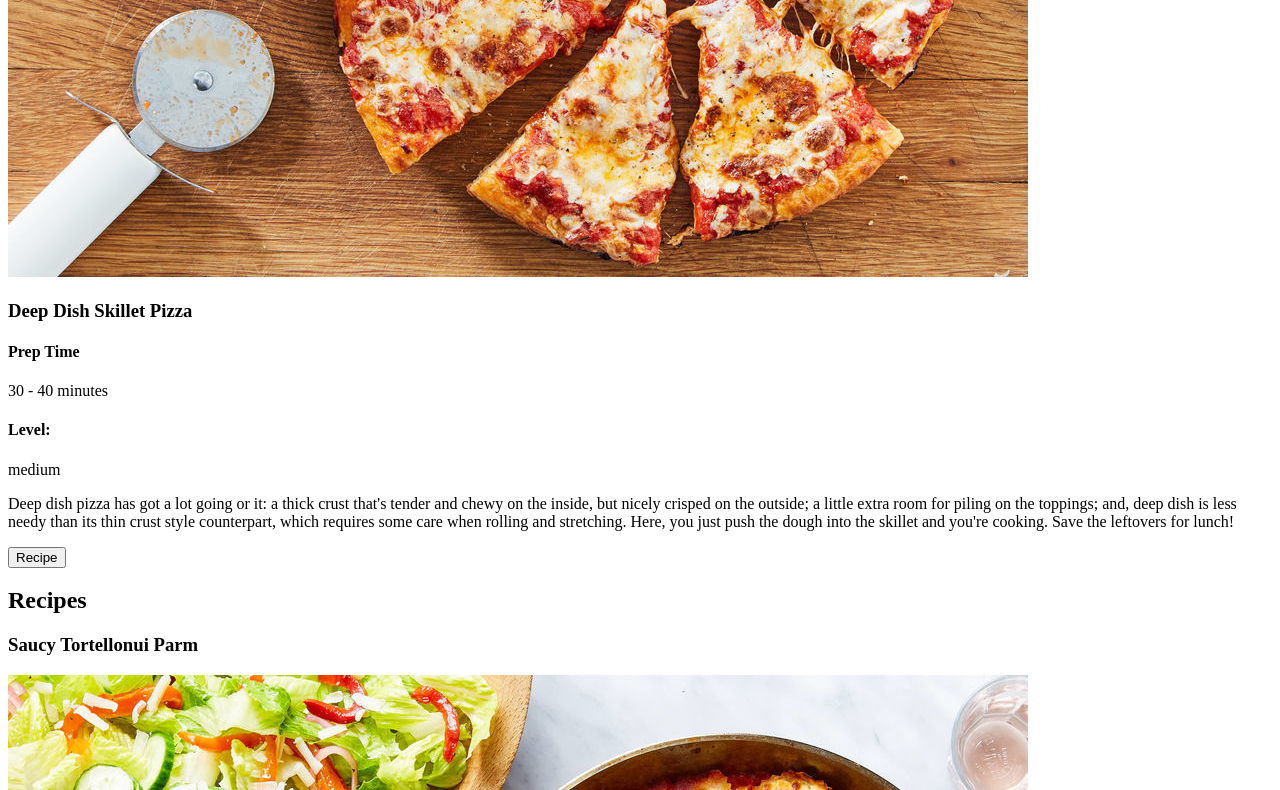
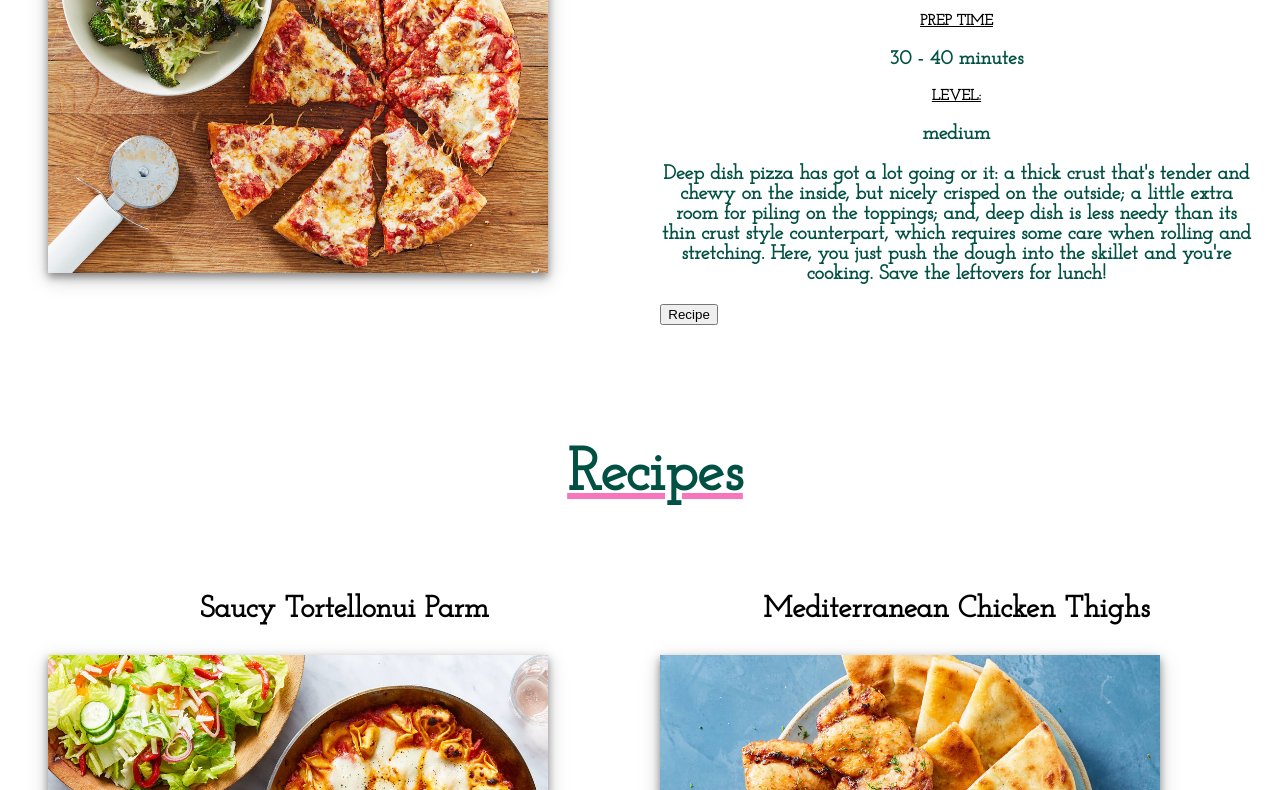
Before and after one commit to UnstableBrute/HTML-AND-CSS-PROJECTS, a plain HTML site: page BasicHTMLandCSS/simple-recipes/index.html in a window 1280 px wide. Shown: the part 600-1390 px from the top of the page. Drawn offline with Linux system fonts and the light colour scheme.

Commit message:
Video 5 content
styled the body text and started on the image styling.

```diff
--- a/BasicHTMLandCSS/simple-recipes/css/style.css
+++ b/BasicHTMLandCSS/simple-recipes/css/style.css
@@ -1,5 +1,8 @@
 /*import link for the 'josafin slab' font from fonts.google.com*/
 @import url('https://fonts.googleapis.com/css2?family=Josefin+Slab:ital@0;1&display=swap');
+
+/*import link for the 'sacramento' font from fonts.google.com*/
+@import url('https://fonts.googleapis.com/css2?family=Sacramento&display=swap');
 
 html{
     overflow-x: hidden; /*prevents the browser from displaying a left to right sroll bar as a result of negative margin values*/
@@ -24,7 +27,7 @@ ul{
 
 a{
     display: block; /*displays anchor elements vertically on a new line, this was added so the drop down menu displays vertically and not horizontally on the screen*/
-    font-family: "Josefin Slab", serif;
+    font-family: "Josefin Slab", serif; /*font from fonts.google.com*/
     font-size: 25px;
     font-weight: 800;
     color: rgb(247, 117, 188);
@@ -86,9 +89,75 @@ td{
 }
 
 td p{
-    font-family: "Josefin Slab", serif;
+    font-family: "Josefin Slab", serif; /*font from fonts.google.com*/
     font-size: 20px;
     font-weight: 600;
     text-align: center;
     color: rgb(247, 117, 188);
 }
+
+/*BODY*/
+
+.container{
+    display: inline-block;
+    background-size: 100%;
+    padding-top: 60px;
+    padding-left: 30px;
+}
+
+/*HEADERS*/
+
+h1{
+    font-family: "Sacramento", cursive; /*font from fonts.google.com*/
+    font-size: 80px;
+    color: rgb(0, 80, 67);
+    text-align: center;
+}
+
+h2, h3, h4{
+    font-family: "Josefin Slab", serif; /*font from fonts.google.com*/
+    text-align: center;
+}
+
+h2{
+    color: rgb(0, 80, 67);
+    font-size: 60px;
+    text-decoration: underline;
+    text-decoration-color: rgb(247, 117, 188);
+}
+
+h3{
+    font-size: 30px;
+}
+
+h4{
+    font-size: 15px;
+    text-decoration: underline;
+    text-transform: uppercase;
+}
+
+/*PARAGRAPHS*/
+
+p{
+    font-family: "Josefin Slab", serif; /*font from fonts.google.com*/
+    font-size: 20px;
+    font-weight: 600;
+    color: rgb(0, 80, 67);
+    text-align: center;
+}
+
+/*IMAGES*/
+
+/*positions elements to sit side by side on the screen*/
+.column{
+    float: left;
+    width: 48%;
+    padding: 10px;
+}
+
+/*specifically styles the first 7 img tag elements contained in elements with the .column class*/
+.column img:nth-child(-n + 7){
+    width: 500px;
+    height: 350px;
+    box-shadow: 0 4px 8px rgba(0, 0, 0, 0.4), 0 6px 20px 0 rgba(0, 0, 0, 0.2);
+}
--- a/BasicHTMLandCSS/simple-recipes/index.html
+++ b/BasicHTMLandCSS/simple-recipes/index.html
@@ -31,12 +31,12 @@
         <!--RECIPES-->
         <section>
             <!--FEATURED RECIPE-->
-            <div id="featured">
+            <div class="container" id="featured">
                 <h2>Featured Recipe</h2>
-                <div>
+                <div class="column">
                     <img src="images/skillet-pizza.jpeg" alt="A picture of a pizza and some brocoli.">
                 </div>
-                <div>
+                <div class="column">
                     <h3>Deep Dish Skillet Pizza</h3>
                     <h4>Prep Time</h4>
                     <p>30 - 40 minutes</p>
@@ -48,10 +48,10 @@
                 </div>
             </div>
             <!--RECIPE CARDS-->
-            <div id="recipes">
+            <div class="container" id="recipes">
                 <h2>Recipes</h2>
                 <!--PASTA-->
-                <div id="pasta">
+                <div class="column" id="pasta">
                     <h3>Saucy Tortellonui Parm</h3>
                     <div>
                         <img src="images/tortelloni.jpeg" alt="A picture of tortelloni and some salad.">
@@ -65,7 +65,7 @@
                     </div>
                 </div>
                 <!--CHICKEN-->
-                <div id="chicken">
+                <div class="column" id="chicken">
                     <h3>Mediterranean Chicken Thighs</h3>
                     <div>
                         <img src="images/chicken-thighs.jpeg" alt="A picture of chicken thighs with some pita bread and cucumber salad.">
@@ -79,7 +79,7 @@
                     </div>
                 </div>
                 <!--PORK-->
-                <div id="pork">
+                <div class="column" id="pork">
                     <h3>Crispy Pork Katsu & Rice</h3>
                     <div>
                         <img src="images/pork-katsu.jpeg" alt="A picture of pork katsu next to rice and some bok choy.">
@@ -93,7 +93,7 @@
                     </div>
                 </div>
                 <!--BISCUITS-->
-                <div id="biscuits">
+                <div class="column" id="biscuits">
                     <h3>Chedder Cheese Biscuits</h3>
                     <div>
                         <img src="images/cheddar-biscuits.jpeg" alt="A picture of some eggs and bacon on biscuits with some greens.">
@@ -107,7 +107,7 @@
                     </div>
                 </div>
                 <!--FISH-->
-                <div id="fish">
+                <div class="column" id="fish">
                     <h3>Baked Cod & Scalloped Potatoes</h3>
                     <div>
                         <img src="images/baked-cod.jpeg" alt="A picture of baked cod and scalloped potatoes with some lemons and greens.">
@@ -121,7 +121,7 @@
                     </div>
                 </div>
                 <!--DESSERT-->
-                <div id="dessert">
+                <div class="column" id="dessert">
                     <h3>S'mores Cake</h3>
                     <div>
                         <img src="images/smores.jpeg" alt="A picture of a s'mores cake with some glasses of milk.">
@@ -138,7 +138,7 @@
         </section>
         <!--CONTACT FORM-->
         <section>
-            <div id="contact">
+            <div class="container" id="contact">
                 <h2>Contact Us</h2>
                 <h3>
                     Want more information about our recipes?
```
